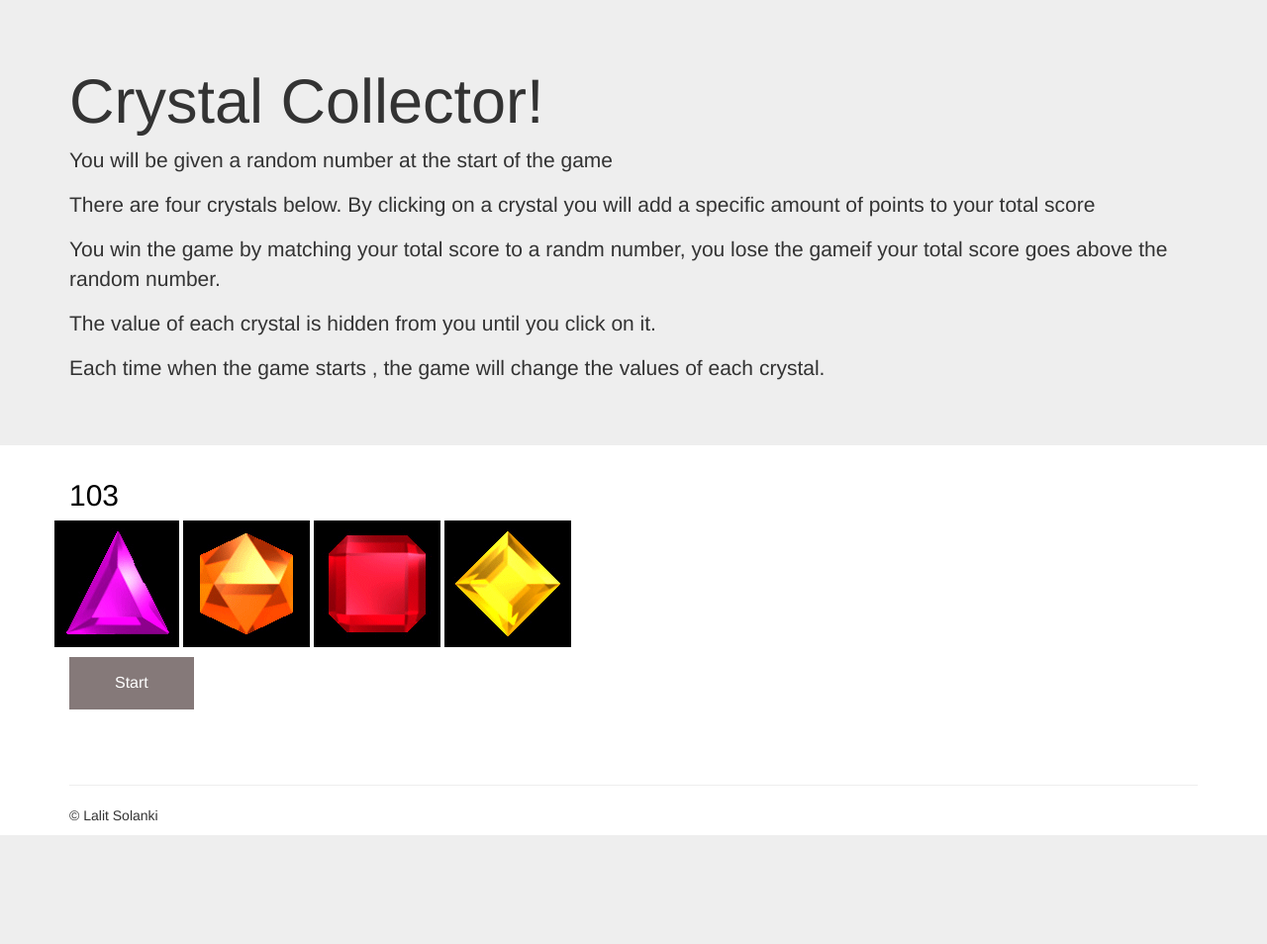
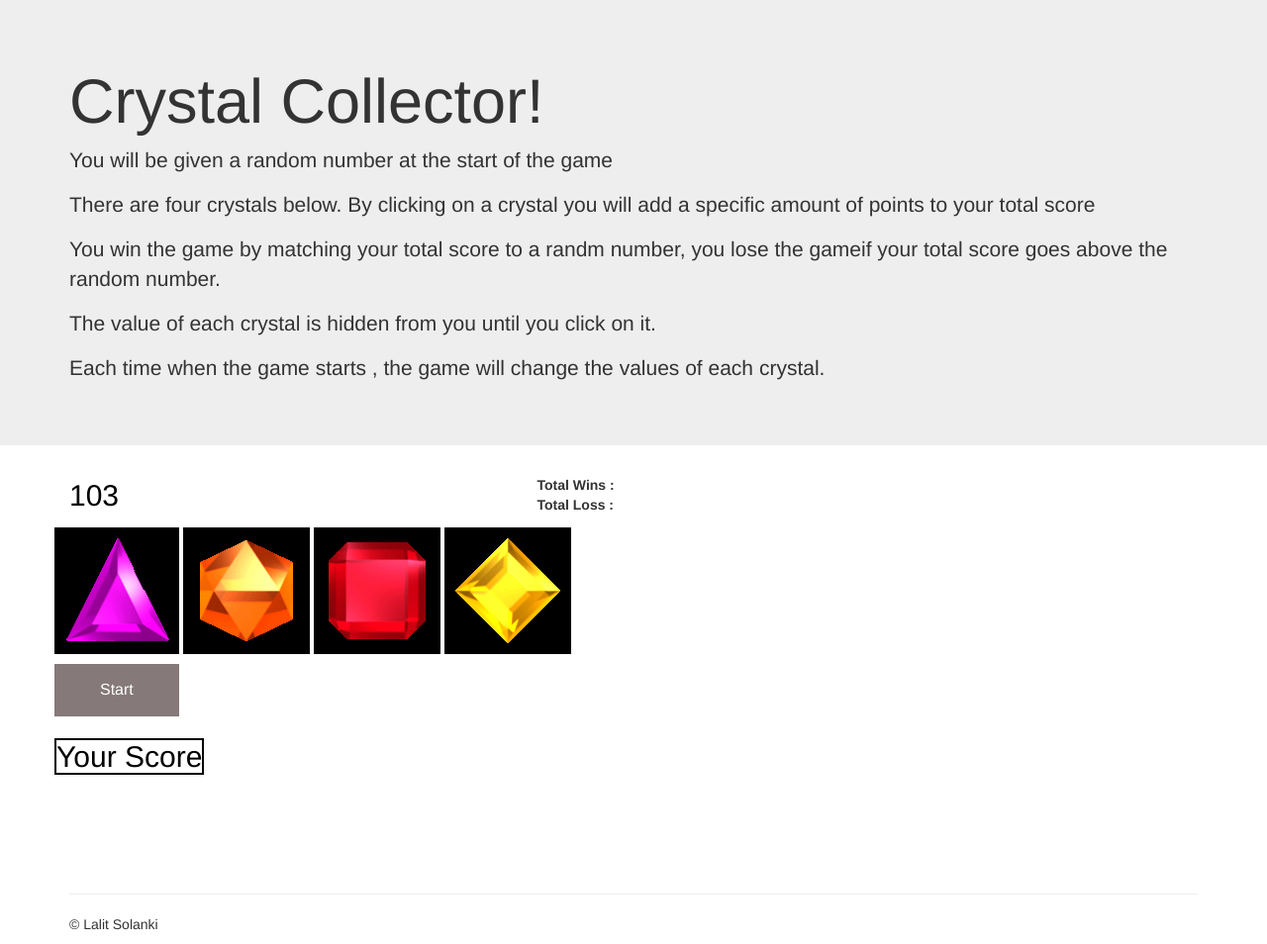
Before and after one commit to doiob/week-4-game, a PHP site: page / in a window 1280 px wide. Shown: the whole page at 99% size. Before the commit the page ends 844 px from the top, so only its background shows below. Run offline with PHP 8.4, Linux system fonts and the light colour scheme.

Commit message:
Adding total score to display

```diff
--- a/assets/css/style.css
+++ b/assets/css/style.css
@@ -10,17 +10,18 @@
     cursor: pointer;
     float: left;
     margin-top:10px;
+    margin-bottom: 20px
 }
 
 .button:hover {
     background-color: #454040;
 }
 #random-box{
-    height:46px;
+    height:86px;
     width:46px;
     background-color: white;
     color:black;
-    text-align:center;
+    text-align:left;
     font-size: 30px;
 }
 #winlose{
@@ -28,3 +29,14 @@
    background-color: white;
     color:black;
 }
+#win, #loss{
+    text-align:right;
+    font-weight: bold;
+}
+#yscore{
+   font-size: 30px;
+   background-color: white;
+    color:black;
+   border-style: solid;
+   border-width: 2px;
+}
--- /dev/null
+++ b/assets/javascript/game.js
@@ -0,0 +1,105 @@
+        var randomNumber = Math.floor((Math.random() * 100) + 50);
+        var randomArray=[];
+        randomArray = randomInt(randomArray);
+        var purpleNumber = randomArray[0];
+        var orangeNumber = randomArray[1];
+        var rubyNumber = randomArray[2];
+        var yellowNumber = randomArray[3];
+        var total=0;
+        var totalWin=0;
+        var totalLoss=0;
+        var gameOver=false;
+
+        $("#playground").replaceWith("<p id=\"playground\">" +  randomNumber + "</p>");
+        $("#purple").on('click', function(){
+          $("#purple").attr("src","assets/images/purple.gif");
+          total = scorecard(total,purpleNumber,randomNumber);
+        });
+
+        $("#orange").on('click', function(){
+          $("#orange").attr("src","assets/images/orange.gif");
+          total = scorecard(total,orangeNumber,randomNumber);
+        });
+        $("#ruby").on('click', function(){
+          $("#ruby").attr("src","assets/images/ruby.gif");
+          total = scorecard(total,rubyNumber,randomNumber);
+        });
+        $("#yellow").on('click', function(){
+          $("#yellow").attr("src","assets/images/yellow.gif");
+          total = scorecard(total,yellowNumber,randomNumber);
+        });
+
+        //reset everything
+        $("#start").on('click', function(){
+          randomArray=[];
+          randomArray = randomInt(randomArray);
+          $("#purple").attr("src","assets/images/purple.png");
+          $("#orange").attr("src","assets/images/orange.png");
+          $("#ruby").attr("src","assets/images/ruby.png");
+          $("#yellow").attr("src","assets/images/yellow.png");
+          randomNumber = Math.floor((Math.random() * 10) + 50);
+          $("#playground").replaceWith("<p id=\"playground\">" +  randomNumber + "</p>");
+          $("#total").replaceWith("<p id=\"total\"></p>");
+          $("#result").replaceWith("<p id=\"result\"></p>");
+          total=0;
+          purpleNumber = randomArray[0];
+          orangeNumber = randomArray[1];
+          rubyNumber = randomArray[2];
+          yellowNumber = randomArray[3];
+          gameOver=false;
+
+        });
+        function scorecard(num,colorNum,rndNum){
+          num = num + colorNum;
+          $("#total").replaceWith("<p id=\"total\">" +  num + "</p>");
+          if (( num > rndNum) && (!gameOver ))
+          {
+            $("#result").replaceWith("<p id=\"result\"> You Lose</p>");
+            totalLoss++;
+            $("#loss").replaceWith("<span id=\"loss\">Total loss  :" +totalLoss +"</span>")
+            gameOver=true;
+          }
+          if (( num == rndNum)&& (!gameOver ))
+          {
+            $("#result").replaceWith("<span id=\"result\"> You Win</span>");
+            totalWin++;
+            $("#win").replaceWith("<span id=\"win\">Total Win :" + totalWin + "</span>")
+            gameOver=true;
+          }
+          return num;
+        }
+        function randomInt(ary)
+        {
+          var found=true;
+          var index=0;
+
+          while(found)
+          {
+            num = Math.floor((Math.random() * 9) + 2);
+            if (index == 0)
+            {
+              ary[0]=num;
+              index = 1;
+            }
+            else
+            {
+              for(var i=0;i<index;i++){
+                if(ary[i]==num)
+                {
+                  found=true;break;
+                }
+                else
+                {
+                  found = false;
+                }
+              }
+              if(!found)
+              {
+                ary[index]=num;
+                index= index + 1;
+                found=true;
+              }
+              if ( index == 4 ) {return ary};
+            }
+          }
+        }
--- a/index.html
+++ b/index.html
@@ -6,7 +6,7 @@
     <meta http-equiv="X-UA-Compatible" content="IE=edge">
     <meta name="viewport" content="width=device-width, initial-scale=1">
     <!-- The above 3 meta tags *must* come first in the head; any other head content must come *after* these tags -->
-    <title>Bootstrap 101 Template</title>
+    <title>Crystal Collector</title>
 <!-- Latest compiled and minified CSS -->
     <link rel="stylesheet" href="assets/css/reset.css">
     <link rel="stylesheet" href="https://maxcdn.bootstrapcdn.com/bootstrap/3.3.7/css/bootstrap.min.css" integrity="sha384-BVYiiSIFeK1dGmJRAkycuHAHRg32OmUcww7on3RYdg4Va+PmSTsz/K68vbdEjh4u" crossorigin="anonymous">
@@ -35,27 +35,28 @@
     <div class="container">
       <!-- Example row of columns -->
       <div class="row">
-        <div class="col-md-5" id="random-box">
-          <p id="playground">abc </p>
+        <div class="col-md-5" >
+            <span id="random-box">
+              <p id="playground"></p>
+            </span>
         </div>
         <div class="col-md-7">
-          <p id="score">
-              <div class="row win"></div>
-              <div class="row loss"></div>
-          </p>
-       </div>
+                <div class="row"><span id="win">Total Wins  :</span></div>
+                <div class="row"><span id="loss">Total Loss :</span></div>
+         </div>
       </div>
+
       <div class="row">
           <img id="purple" src="assets/images/purple.png">
           <img id="orange" src="assets/images/orange.png">
           <img id="ruby" src="assets/images/ruby.png">
           <img id="yellow" src="assets/images/yellow.png">
       </div>
-      <div class="row" id="start-btn">
-          <div class="col-md-5">
+      <div class="row" >
             <button class="button" id="start">Start</button>
-          </div>
-          <div class="col-md-7"></div>
+      </div>
+      <div class="row" >
+            <span id="yscore">Your Score</span>
       </div>
       <div class="row">
           <div class="col-md-5" id="random-box">
@@ -76,104 +77,7 @@
 
 
    <script src="https://ajax.googleapis.com/ajax/libs/jquery/1.12.4/jquery.min.js"></script>
-    <script>
+   <script src="assets/javascript/game.js"></script>
 
-
-        var randomNumber = Math.floor((Math.random() * 100) + 50);
-        var randomArray=[];
-        randomArray = randomInt(randomArray);
-        var purpleNumber = randomArray[0];
-        var orangeNumber = randomArray[1];
-        var rubyNumber = randomArray[2];
-        var yellowNumber = randomArray[3];
-        var total=0;
-
-        $("#playground").replaceWith("<p id=\"playground\">" +  randomNumber + "</p>");
-        $("#purple").on('click', function(){
-          $("#purple").attr("src","assets/images/purple.gif");
-          total = scorecard(total,purpleNumber,randomNumber);
-        });
-
-        $("#orange").on('click', function(){
-          $("#orange").attr("src","assets/images/orange.gif");
-          total = scorecard(total,orangeNumber,randomNumber);
-        });
-        $("#ruby").on('click', function(){
-          $("#ruby").attr("src","assets/images/ruby.gif");
-          total = scorecard(total,rubyNumber,randomNumber);
-        });
-        $("#yellow").on('click', function(){
-          $("#yellow").attr("src","assets/images/yellow.gif");
-          total = scorecard(total,yellowNumber,randomNumber);
-        });
-        //reset everything
-        $("#start").on('click', function(){
-          randomArray=[];
-          randomArray = randomInt(randomArray);
-          $("#purple").attr("src","assets/images/purple.png");
-          $("#orange").attr("src","assets/images/orange.png");
-          $("#ruby").attr("src","assets/images/ruby.png");
-          $("#yellow").attr("src","assets/images/yellow.png");
-          randomNumber = Math.floor((Math.random() * 10) + 50);
-          $("#playground").replaceWith("<p id=\"playground\">" +  randomNumber + "</p>");
-          $("#total").replaceWith("<p id=\"total\"></p>");
-          $("#result").replaceWith("<p id=\"result\"></p>");
-          total=0;
-          purpleNumber = randomArray[0];
-          orangeNumber = randomArray[1];
-          rubyNumber = randomArray[2];
-          yellowNumber = randomArray[3];
-
-        });
-        function scorecard(num,colorNum,rndNum){
-          num = num + colorNum;
-          $("#total").replaceWith("<p id=\"total\">" +  num + "</p>");
-          if ( num > rndNum)
-          {
-            $("#result").replaceWith("<p id=\"result\"> You Lose</p>");
-          }
-          if ( num == rndNum)
-          {
-            $("#result").replaceWith("<p id=\"result\"> You Win</p>");
-          }
-          return num;
-        }
-        function randomInt(ary)
-        {
-          var found=true;
-          var index=0;
-
-          while(found)
-          {
-            num = Math.floor((Math.random() * 9) + 2);
-            if (index == 0)
-            {
-              ary[0]=num;
-              index = 1;
-            }
-            else
-            {
-              for(var i=0;i<index;i++){
-                if(ary[i]==num)
-                {
-                  found=true;break;
-                }
-                else
-                {
-                  found = false;
-                }
-              }
-              if(!found)
-              {
-                ary[index]=num;
-                index= index + 1;
-                found=true;
-              }
-              if ( index == 4 ) {return ary};
-            }
-          }
-        }
-
-    </script>
   </body>
 </html>
```
